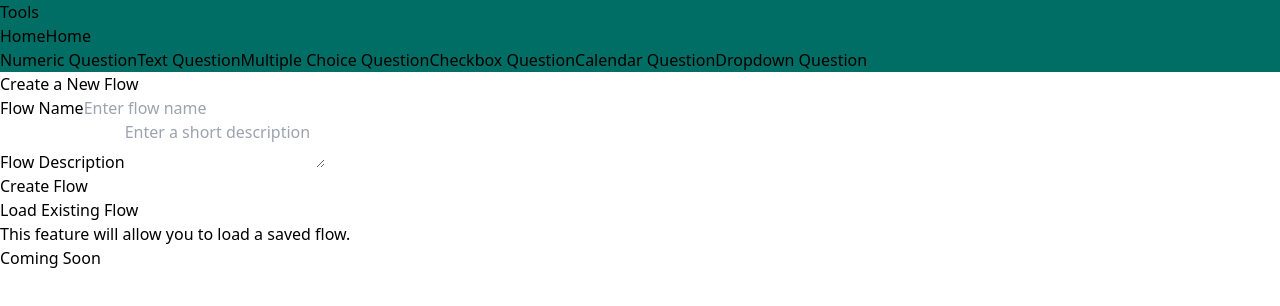
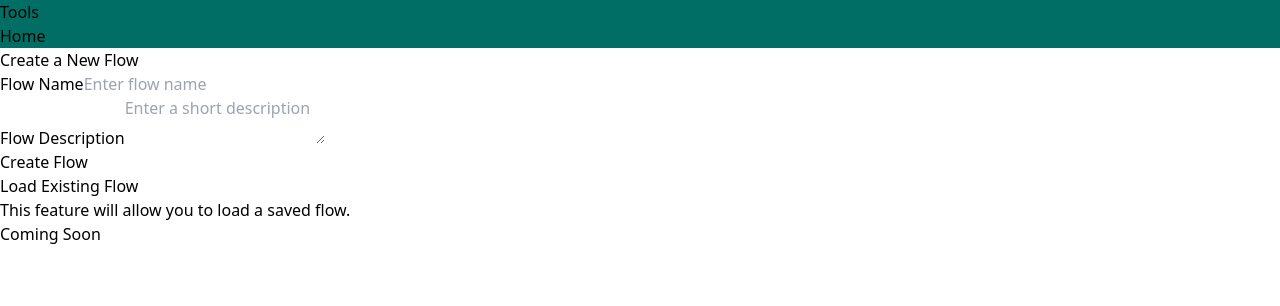
Before and after one commit to MKKLBRFFLT/Velliv-Flow-manager, a Next.js app: page / in a window 1280 px wide. Shown: the top 306 px of the page. Built offline with nearby package versions, Linux system fonts and the light colour scheme.

Commit message:
fix navbar

```diff
--- a/src/components/navbar.tsx
+++ b/src/components/navbar.tsx
@@ -48,17 +48,17 @@ export default function LeftNavBar({
           <button onClick={() => onQuestionTypeChange('multiple-choice')}>
             Multiple Choice Question
           </button>
+          <button onClick={() => onQuestionTypeChange('checkbox')}>
+            Checkbox Question
+          </button>
+          <button onClick={() => onQuestionTypeChange('calendar')}>
+            Calendar Question
+          </button>
+          <button onClick={() => onQuestionTypeChange('dropdown')}>
+            Dropdown Question
+          </button>
         </div>
       )}
-      <Link href="/">Home</Link>
-      <div className="flex flex-col text-xl space-y-4 text-white">
-  <button onClick={() => onQuestionTypeChange('number')}>Numeric Question</button>
-  <button onClick={() => onQuestionTypeChange('text')}>Text Question</button>
-  <button onClick={() => onQuestionTypeChange('multiple-choice')}>Multiple Choice Question</button>
-  <button onClick={() => onQuestionTypeChange('checkbox')}>Checkbox Question</button>
-  <button onClick={() => onQuestionTypeChange('calendar')}>Calendar Question</button>
-  <button onClick={() => onQuestionTypeChange('dropdown')}>Dropdown Question</button>
-      </div>
     </nav>
   );
 }
```
